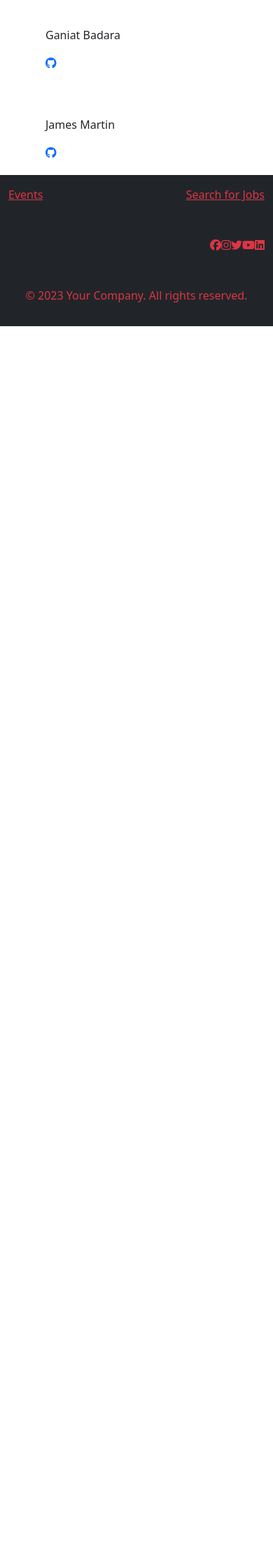
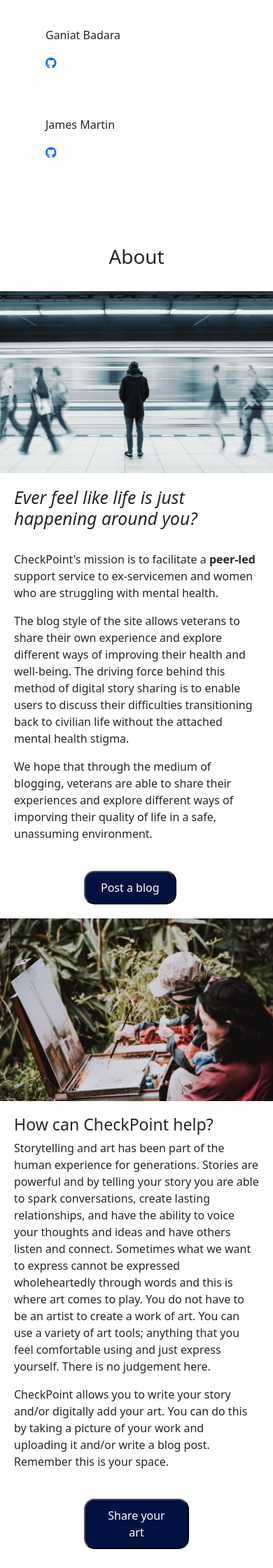
Before and after one commit to llewellynksj/CheckpointSite, a Django app: page /about/ in a window 390 px wide. Shown: the part 2890-5130 px from the top of the page at 70% size. Before the commit the page ends 3356 px from the top, so only its background shows below. Run offline with Django 3.2, Linux system fonts and the light colour scheme; some libraries are stand-ins or nearby versions.

Commit message:
Add navigation bar details and acknowledgements to readme
Add content to about page

Add content to readme purpose and imagery sections

Add styles to top two sections of about page

Add styles to team details on about page

Amend title and image on about page

Add media queries to stylesheet for about page

Add navigation bar details and acknowledgements to readme

```diff
--- a/static/css/style.css
+++ b/static/css/style.css
@@ -100,37 +100,3 @@
     width: 50%;
     height: auto;
   }
-
-  /* ******************** tablet styles ******************** */
-@media only screen and (min-width: 800px) {
-
-}
-
-/* ******************** laptop styles ******************** */
-@media only screen and (min-width: 1024px) {
-  .flex-container {
-    flex-direction: row;
-  }
-
-  .about-img {
-    width: 50%;
-    height: 33.3%;
-  }
-
-  .about-section-2 {
-    flex-direction: row-reverse;
-  }
-
-  .about-section-3 {
-    flex-direction: column;
-  }
-
-  .team {
-    flex-direction: row;
-  }
-}
-
-/* ******************** desktop styles ******************** */
-@media only screen and (min-width: 1600px) {
-
-}
--- a/templates/includes/about.html
+++ b/templates/includes/about.html
@@ -77,4 +77,79 @@
         </div>
     </div>
 </section>
+<div class="spacer">
+    &nbsp;
+</div>
+
+<div>
+    <h1 class="page-title">About</h1>
+</div>
+<!-- About us section -->
+<section class="flex-container">
+    <img class="about-img" src="../../static/images/city_life.webp" alt="A man stands with his back to the camera while busy city life is happening around him">
+    <div class="about-text">
+        <h2><em>Ever feel like life is just happening around you?</em></h2>
+        <br>
+        <p>CheckPoint's mission is to facilitate a <strong>peer-led</strong> support service to ex-servicemen and women who are struggling with mental health.</p>
+        <p>The blog style of the site allows veterans to share their own experience and explore different ways of improving their health and well-being. The driving force behind this method of digital story sharing is to enable users to discuss their difficulties transitioning back to civilian life without the attached mental health stigma.</p>
+        <p>We hope that through the medium of blogging, veterans are able to share their experiences and explore different ways of imporving their quality of life in a safe, unassuming environment.</p>
+        <div class="button-container">
+            <button>Post a blog</button>
+        </div>
+    </div>
+</section>
+
+
+<!-- What CheckPoint offers section -->
+<section class="flex-container about-section-2">
+    <img class="about-img" src="../../static/images/art.webp" alt="Two people sit painting on a canvas">
+    <div class="about-text">
+        <h3>How can CheckPoint help?</h3>
+        <p>Storytelling and art has been part of the human experience for generations. Stories are powerful and by telling your story you are able to spark conversations, create lasting relationships, and have the ability to voice your thoughts and ideas and have others listen and connect. Sometimes what we want to express cannot be expressed wholeheartedly through words and this is where art comes to play. You do not have to be an artist to create a work of art. You can use a variety of art tools; anything that you feel comfortable using and just express yourself. There is no judgement here.</p>
+        <p>CheckPoint allows you to write your story and/or digitally add your art. You can do this by taking a picture of your work and uploading it and/or write a blog post. Remember this is your space.</p>
+        <div class="button-container">
+            <button>Share your art</button>
+        </div>
+    </div>
+</section>
+
+
+<!-- CheckPoint creators section -->
+<section class="flex-container about-section-3">
+    <div>
+        <h3>Created by</h3>
+        <p>This website has been created by team Karma Bytes as part of the April 2023 <a href="https://codeinstitute.net/" target="_blank" rel="noopener" aria-label="visit the Code Institute website (opens in new tag)">Code Institute</a> Hackathon, in association with <a href="https://www.trustinsoda.com/" target="_blank" rel="noopener" aria-label="visit the Trust in SODA website (opens in new tag)">Trust in Soda</a> and <a href="https://www.ex-militarycareers.com/" target="_blank" rel="noopener" aria-label="visit the Ex-Military Careers website (opens in new tag)">Ex-Military Careers</a></p>
+    </div>
+    <div>
+        <div class="flex-container team">
+            <div>
+                <img class="profile-img" src="../../static/images/vasi.webp" alt="Headshot photo of team member Vasi">
+                <p>Vasilica Pavaloi</p>
+                <a href="#"><i class="fa-brands fa-github"></i></a>
+            </div>
+            <div>
+                <img class="profile-img" src="../../static/images/amanda.webp" alt="Headshot photo of team member Amanda">
+                <p>Amanda Pita</p>
+                <a href="#"><i class="fa-brands fa-github"></i></a>
+            </div>
+            <div>
+                <img class="profile-img" src="../../static/images/kate.webp" alt="Headshot photo of team member Kate">
+                <p>Kate Llewellyn</p>
+                <a href="#"><i class="fa-brands fa-github"></i></a>
+            </div>
+        </div>
+        <div class="flex-container team">
+            <div>
+                <img class="profile-img" src="" alt="">
+                <p>Ganiat Badara</p>
+                <a href="#"><i class="fa-brands fa-github"></i></a>
+            </div>
+            <div>
+                <img class="profile-img" src="" alt="">
+                <p>James Martin</p>
+                <a href="#"><i class="fa-brands fa-github"></i></a>
+            </div>
+        </div>
+    </div>
+</section>
 {% endblock %}
```
Also changed, not shown: README.md.
